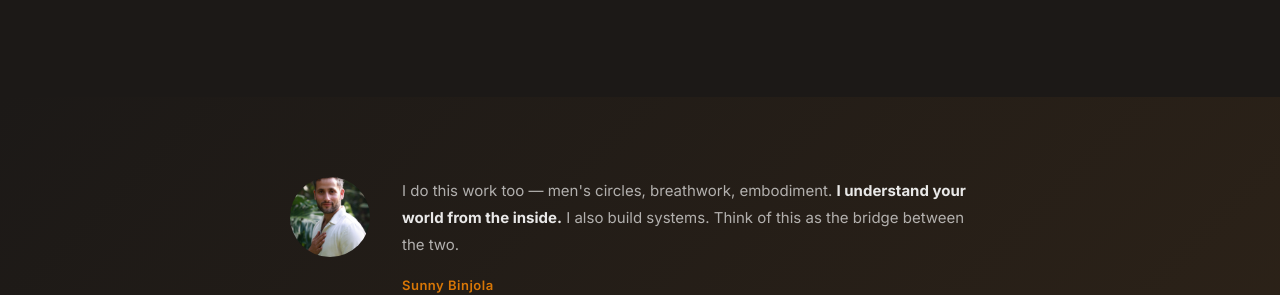
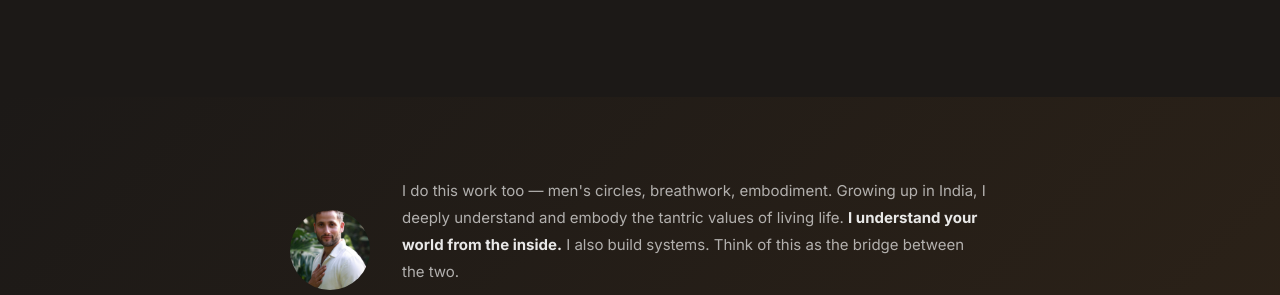
Before and after one commit to deveshbinjola/aaron-kleinerman-audit, a plain HTML site: page index.html in a window 1280 px wide. Shown: the part 688-983 px from the top of the page. Drawn offline with nearby package versions, Linux system fonts and the light colour scheme; a web font is replaced by a local one.

Commit message:
Center photo, add India/tantric background

```diff
--- a/index.html
+++ b/index.html
@@ -372,9 +372,9 @@
 <!-- PERSONAL NOTE FROM SUNNY -->
 <section class="personal-bg">
   <div class="personal-inner">
-    <img src="sunny.jpg" alt="Sunny Binjola" style="width: 80px; height: 80px; border-radius: 50%; object-fit: cover; flex-shrink: 0;">
+    <img src="sunny.jpg" alt="Sunny Binjola" style="width: 80px; height: 80px; border-radius: 50%; object-fit: cover; flex-shrink: 0; align-self: center;">
     <div class="personal-text">
-      <p>I do this work too &mdash; men's circles, breathwork, embodiment. <strong>I understand your world from the inside.</strong> I also build systems. Think of this as the bridge between the two.</p>
+      <p>I do this work too &mdash; men's circles, breathwork, embodiment. Growing up in India, I deeply understand and embody the tantric values of living life. <strong>I understand your world from the inside.</strong> I also build systems. Think of this as the bridge between the two.</p>
       <div class="personal-name">Sunny Binjola</div>
     </div>
   </div>
```
